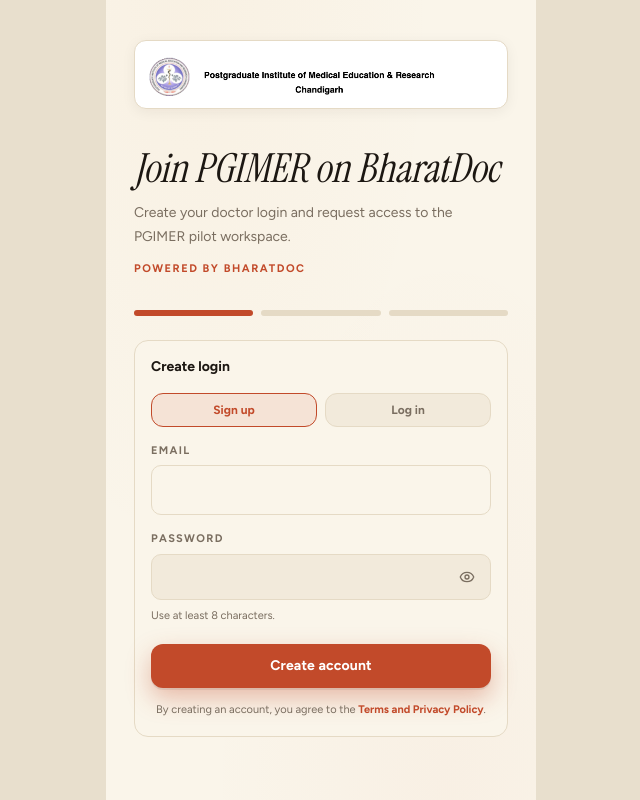
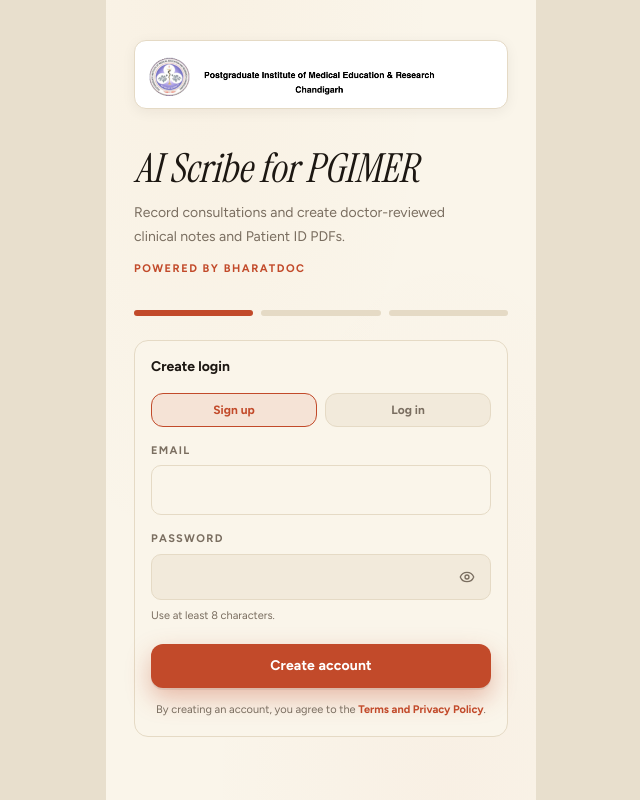
Before and after one commit to abhishekgarg8/bharatdoc, a Next.js app in the folder apps/web/: page /h/pgimer in a window 1280 px wide. Shown: the whole page, without its empty margins (319-959 px from the left). Built offline with nearby package versions, Linux system fonts and the light colour scheme.

Commit message:
Refine PGIMER onboarding copy

```diff
--- a/apps/web/app/h/pgimer/page.tsx
+++ b/apps/web/app/h/pgimer/page.tsx
@@ -4,8 +4,8 @@
 export const dynamic = "force-static";
 
 export const metadata: Metadata = {
-  title: "PGIMER Chandigarh | BharatDoc",
-  description: "Join the PGIMER Chandigarh BharatDoc pilot workspace."
+  title: "AI Scribe for PGIMER | BharatDoc",
+  description: "Record consultations and create doctor-reviewed clinical notes and Patient ID PDFs for PGIMER."
 };
 
 export default function PgimerOnboardingPage() {
@@ -17,8 +17,8 @@
         address: "Sector-12, Chandigarh PIN-160012, India",
         headerImageSrc: "/images/pgimer-header.png",
         headerImageAlt: "Postgraduate Institute of Medical Education and Research Chandigarh",
-        welcomeTitle: "Join PGIMER on BharatDoc",
-        welcomeCopy: "Create your doctor login and request access to the PGIMER pilot workspace."
+        welcomeTitle: "AI Scribe for PGIMER",
+        welcomeCopy: "Record consultations and create doctor-reviewed clinical notes and Patient ID PDFs."
       }}
     />
   );
```
Also changed, not shown: 2 other files (tests, documents, lock files or other folders).
